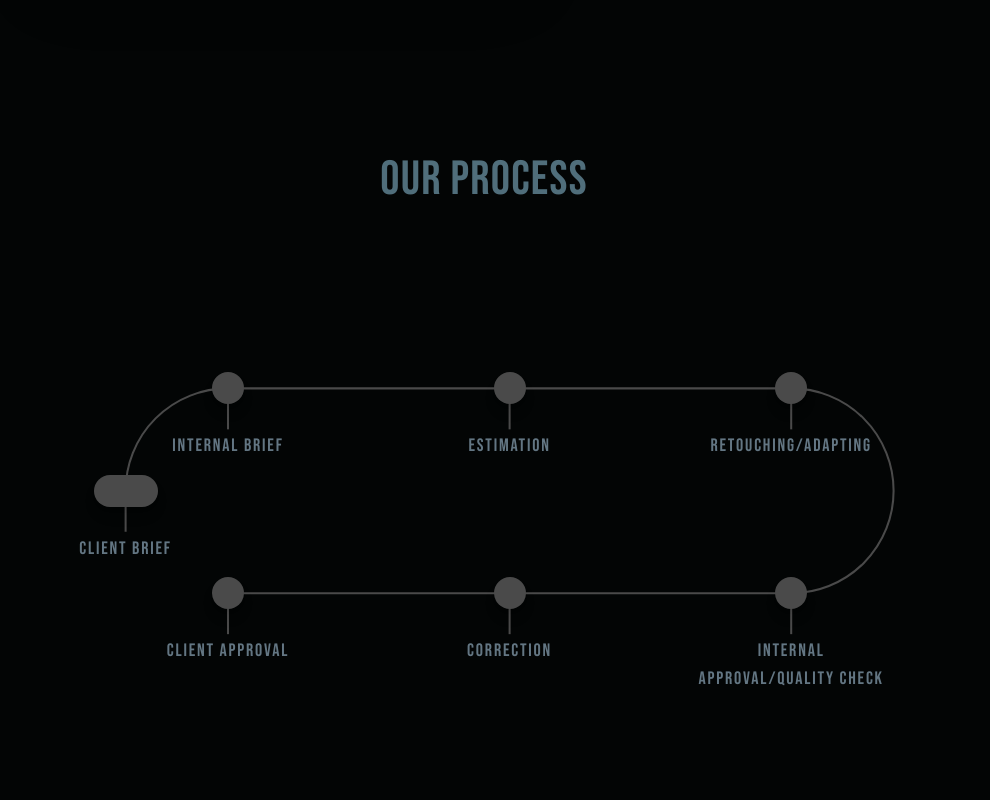
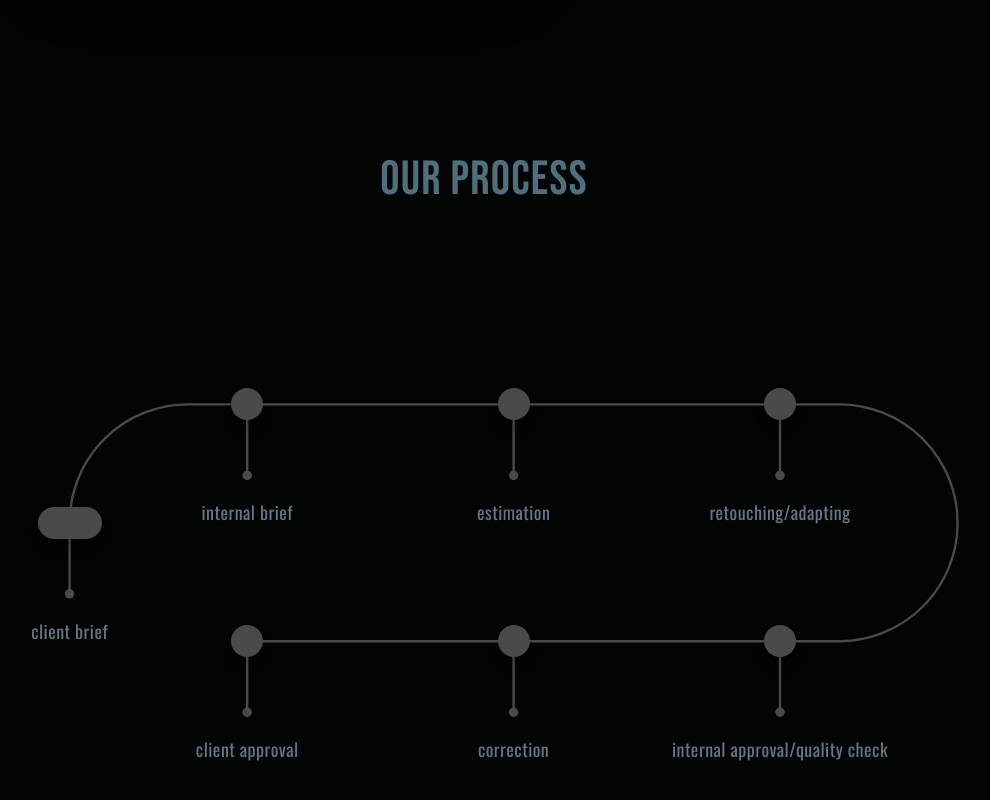
Before and after one commit to techieadi4703/venky-prototype1, a Next.js app: page / in a window 1280 px wide. Shown: the part 2449-3249 px from the top of the page, without its empty margins (156-1146 px from the left). Built offline with nearby package versions, Linux system fonts and the light colour scheme.

Commit message:
chore: adjust layout coordinates, increase container width, and refine node connector UI in our-process component

```diff
--- a/components/our-process.tsx
+++ b/components/our-process.tsx
@@ -6,12 +6,12 @@ import { useGSAP } from "@gsap/react";
 
 const NODES = [
   { id: "client-brief", label: "client brief", x: 150, y: 200, isPill: true },
-  { id: "internal-brief", label: "internal brief", x: 250, y: 100, isPill: false },
+  { id: "internal-brief", label: "internal brief", x: 300, y: 100, isPill: false },
   { id: "estimation", label: "estimation", x: 525, y: 100, isPill: false },
-  { id: "retouching", label: "retouching/adapting", x: 800, y: 100, isPill: false },
-  { id: "internal-approval", label: "internal approval/quality check", x: 800, y: 300, isPill: false },
+  { id: "retouching", label: "retouching/adapting", x: 750, y: 100, isPill: false },
+  { id: "internal-approval", label: "internal approval/quality check", x: 750, y: 300, isPill: false },
   { id: "correction", label: "correction", x: 525, y: 300, isPill: false },
-  { id: "client-approval", label: "client approval", x: 250, y: 300, isPill: false },
+  { id: "client-approval", label: "client approval", x: 300, y: 300, isPill: false },
 ];
 
 export function OurProcess() {
@@ -51,7 +51,7 @@ export function OurProcess() {
         </h2>
       </div>
 
-      <div ref={containerRef} className="relative w-full aspect-[2/1] md:aspect-[2.5/1] max-w-5xl mx-auto">
+      <div ref={containerRef} className="relative w-full aspect-[2/1] md:aspect-[2.5/1] max-w-7xl mx-auto">
 
         {/* SVG Track and Connector Lines */}
         <svg
@@ -62,7 +62,7 @@ export function OurProcess() {
           {/* Main Track */}
           <path
             className="process-track"
-            d="M 150 200 A 100 100 0 0 1 250 100 L 800 100 A 100 100 0 0 1 800 300 L 250 300"
+            d="M 150 200 A 100 100 0 0 1 250 100 L 800 100 A 100 100 0 0 1 800 300 L 300 300"
             fill="none"
             stroke="#4A4A4A"
             strokeWidth="2"
@@ -71,15 +71,22 @@ export function OurProcess() {
 
           {/* Vertical Connectors */}
           {NODES.map((node) => (
+            <g key={`connector-${node.id}`}>
               <line
-              key={`line-${node.id}`}
                 x1={node.x}
                 y1={node.y}
                 x2={node.x}
-              y2={node.y + 40}
+                y2={node.y + 60}
                 stroke="#4A4A4A"
                 strokeWidth="2"
               />
+              <circle
+                cx={node.x}
+                cy={node.y + 60}
+                r="4"
+                fill="#4A4A4A"
+              />
+            </g>
           ))}
         </svg>
 
@@ -102,7 +109,7 @@ export function OurProcess() {
             >
               {/* Expanding Circle / Pill */}
               <div
-                className={`flex items-center justify-center transition-all duration-500 ease-[cubic-bezier(0.2,0.8,0.2,1)] overflow-hidden shadow-lg ${isHovered ? "bg-accent scale-[3]" : "bg-[#4A4A4A] scale-100"
+                className={`flex items-center justify-center transition-all duration-500 ease-[cubic-bezier(0.2,0.8,0.2,1)] overflow-hidden shadow-lg ${isHovered ? "bg-accent scale-[4]" : "bg-[#4A4A4A] scale-100"
                   } ${node.isPill ? (isHovered ? "w-8 h-8 rounded-full" : "w-16 h-8 rounded-full") : "w-8 h-8 rounded-full"}`}
               >
                 {/* Illustration (Visible on hover) */}
@@ -120,10 +127,10 @@ export function OurProcess() {
 
               {/* Label */}
               <div
-                className="absolute text-center pointer-events-none w-48"
-                style={{ top: '60px' }} // 40px for line + 20px padding
+                className="absolute text-center pointer-events-none whitespace-nowrap"
+                style={{ top: '110px' }} // Adjusted for more margin top
               >
-                <span className="font-bebas text-[#7C93A3] text-sm md:text-lg tracking-widest uppercase opacity-80">
+                <span className="font-oswald text-[#7C93A3] text-sm md:text-lg tracking-wide opacity-80">
                   {node.label}
                 </span>
               </div>
```
Lines whose indentation alone changed are shown as unchanged.
